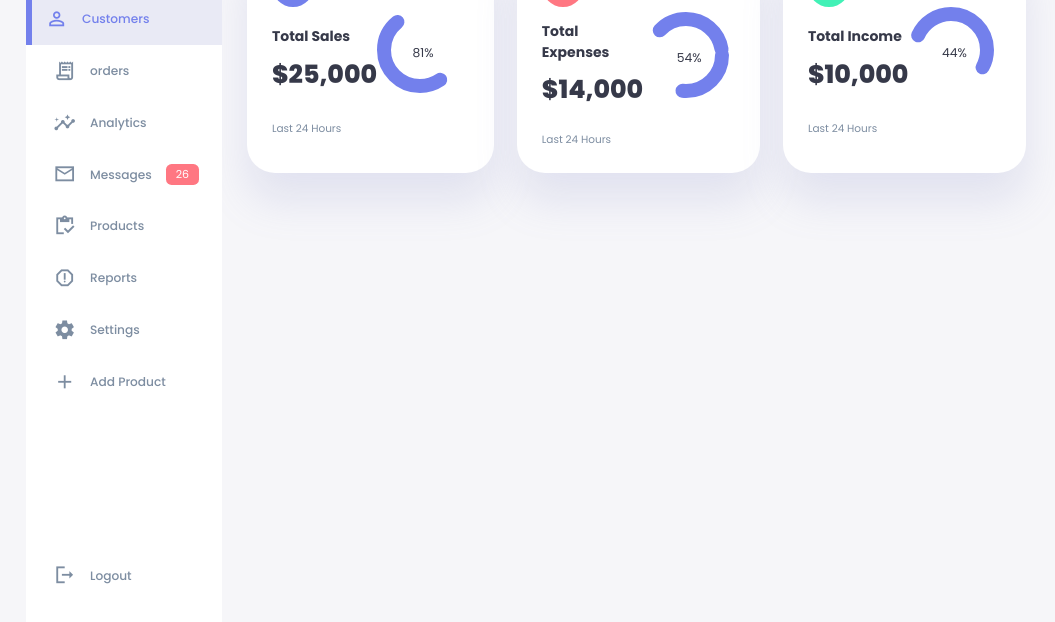
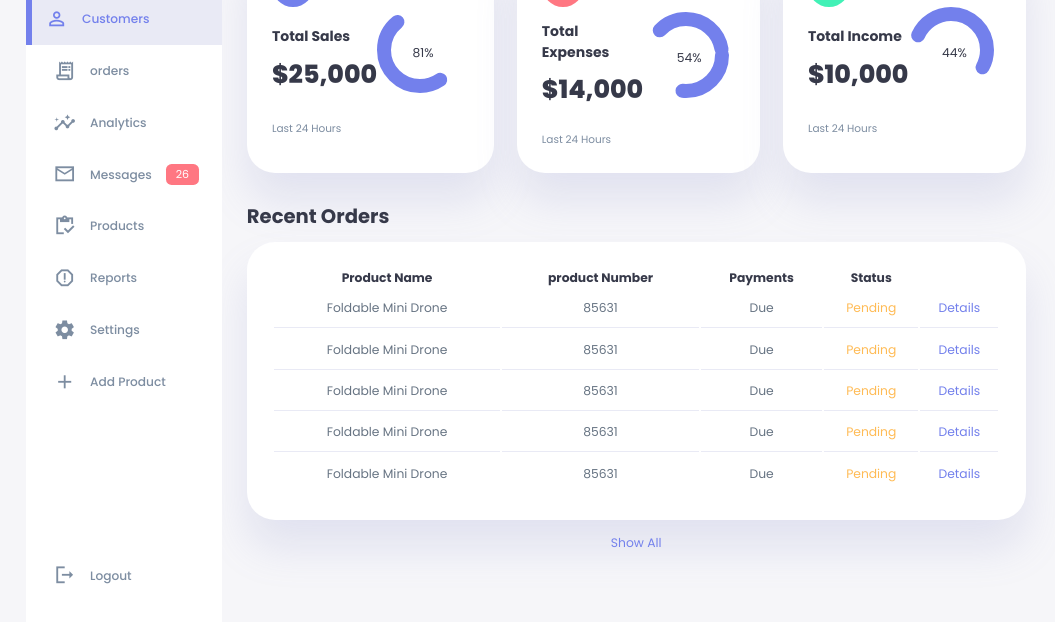
Before and after one commit to deyvsonaguiar/dashboard-light_dark, a plain HTML site: page index.html in a window 1280 px wide. Shown: the part 150-772 px from the top of the page, without its empty margins (0-1055 px from the left). Drawn offline with Linux system fonts and the light colour scheme.

Commit message:
Recent orders style

```diff
--- a/index.html
+++ b/index.html
@@ -123,8 +123,60 @@
                     <small class="text-muted">Last 24 Hours</small>
                 </div>
             </div>
+
+            <div class="recent-orders">
+                <h2>Recent Orders</h2>
+                <table>
+                    <thead>
+                        <tr>
+                            <th>Product Name</th>
+                            <th>product Number</th>
+                            <th>Payments</th>
+                            <th>Status</th>
+                            <th></th>
+                        </tr>
+                    </thead>
+                    <tbody>
+                        <tr>
+                            <td>Foldable Mini Drone</td>
+                            <td>85631</th>
+                            <td>Due</td>
+                            <td class="warning">Pending</td>
+                            <td class="primary">Details</td>
+                        </tr>
+                        <tr>
+                            <td>Foldable Mini Drone</td>
+                            <td>85631</th>
+                            <td>Due</td>
+                            <td class="warning">Pending</td>
+                            <td class="primary">Details</td>
+                        </tr>
+                        <tr>
+                            <td>Foldable Mini Drone</td>
+                            <td>85631</th>
+                            <td>Due</td>
+                            <td class="warning">Pending</td>
+                            <td class="primary">Details</td>
+                        </tr>
+                        <tr>
+                            <td>Foldable Mini Drone</td>
+                            <td>85631</th>
+                            <td>Due</td>
+                            <td class="warning">Pending</td>
+                            <td class="primary">Details</td>
+                        </tr>
+                        <tr>
+                            <td>Foldable Mini Drone</td>
+                            <td>85631</th>
+                            <td>Due</td>
+                            <td class="warning">Pending</td>
+                            <td class="primary">Details</td>
+                        </tr>
+                    </tbody>
+                </table>
+                <a href="#">Show All</a>
+            </div>
         </main>
-
     </div>
 </body>
     <script src="index.js"></script>
--- a/style.css
+++ b/style.css
@@ -230,7 +230,7 @@ aside .sidebar .message-count {
     border-radius: var(--border-radius-1);
 }
 
-/**---------------------Style Man---------------------*/
+/**---------------------Style Main---------------------*/
 
 main {
     margin-top: 1.4rem;
@@ -346,3 +346,44 @@ main .insights small {
     margin-top: 1.6rem;
     display: block;
 }
+
+/**---------------------Style Main > Recent orders---------------------*/
+
+main .recent-orders {
+    margin-top: 2rem;
+}
+
+main .recent-orders h2 {
+    margin-bottom: 0.8rem;
+}
+
+main .recent-orders table {
+    background: var(--color-white);
+    width: 100%;
+    border-radius: var(--card-border-radius);
+    padding: var(--card-padding);
+    text-align: center;
+    box-shadow: var(--box-shadow);
+    transition: all 300ms ease;
+}
+
+main .recent-orders table:hover {
+    box-shadow: none;
+}
+
+main table tbody td {
+    height: 2.8rem;
+    border-bottom: 1px solid var(--color-light);
+    color: var(--color-dark-variant);
+}
+
+main table tbody tr:last-child td {
+    border:none;
+}
+
+main .recent-orders a {
+    text-align: center;
+    display: block;
+    margin: 1rem auto;
+    color: var(--color-primary);
+}
```
